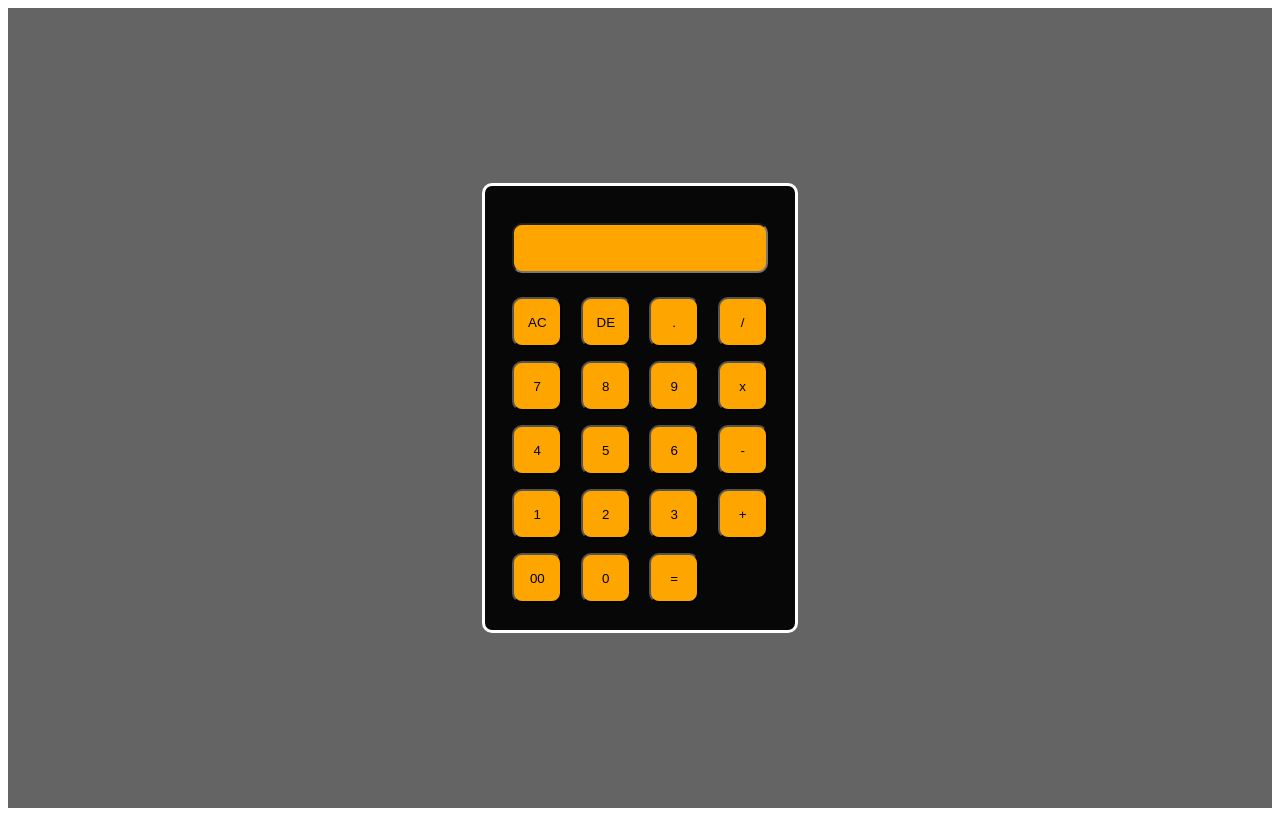
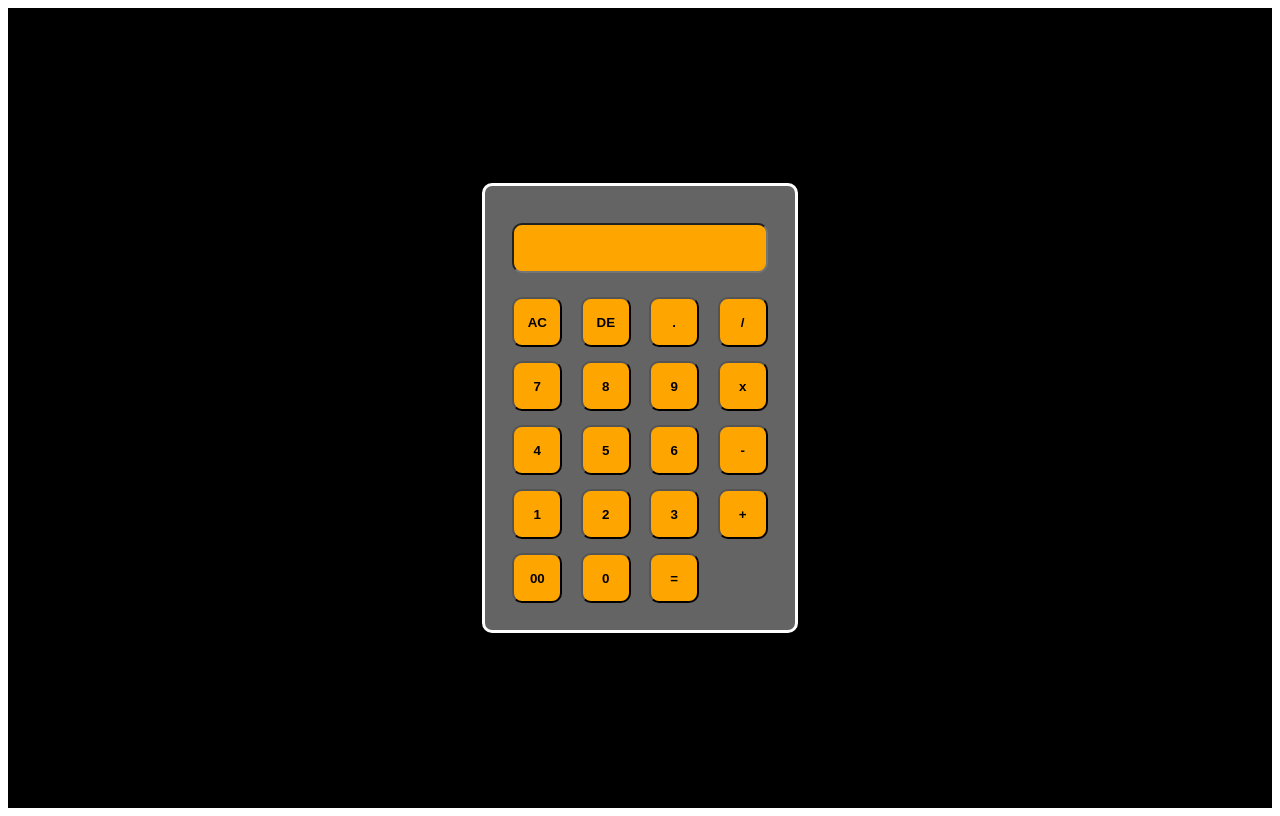
Before and after one commit to hiralkjain/Calculator, a plain HTML site: page index.html in a window 1280 px wide. Drawn offline with Linux system fonts and the light colour scheme.

Commit message:
Update style.css

```diff
--- a/style.css
+++ b/style.css
@@ -5,7 +5,7 @@
 .container{
     width: 100%;
     height: 100vh;
-    background: #646465;
+    background: black;
     display: flex;
     justify-content: center;
     align-items: center;
@@ -15,7 +15,7 @@
    padding: 20px;
    border-radius: 10px;
    margin: 10px;
-   background-color: #070707;
+   background-color:  #646465;
    border: solid 3px white;
 }
 .calculator form input{
@@ -26,6 +26,7 @@
      border-radius: 10px;
      color:black;
      background-color: orange;
+     font-weight: 800;
 }
 form .display{
     display: flex;
@@ -37,5 +38,6 @@ form .display{
 form .display input{
     text-align: right;
     flex: 1;
-    font-size: 45px;
+    font-size: 35px;
+    font-weight: 500;
 }
```
